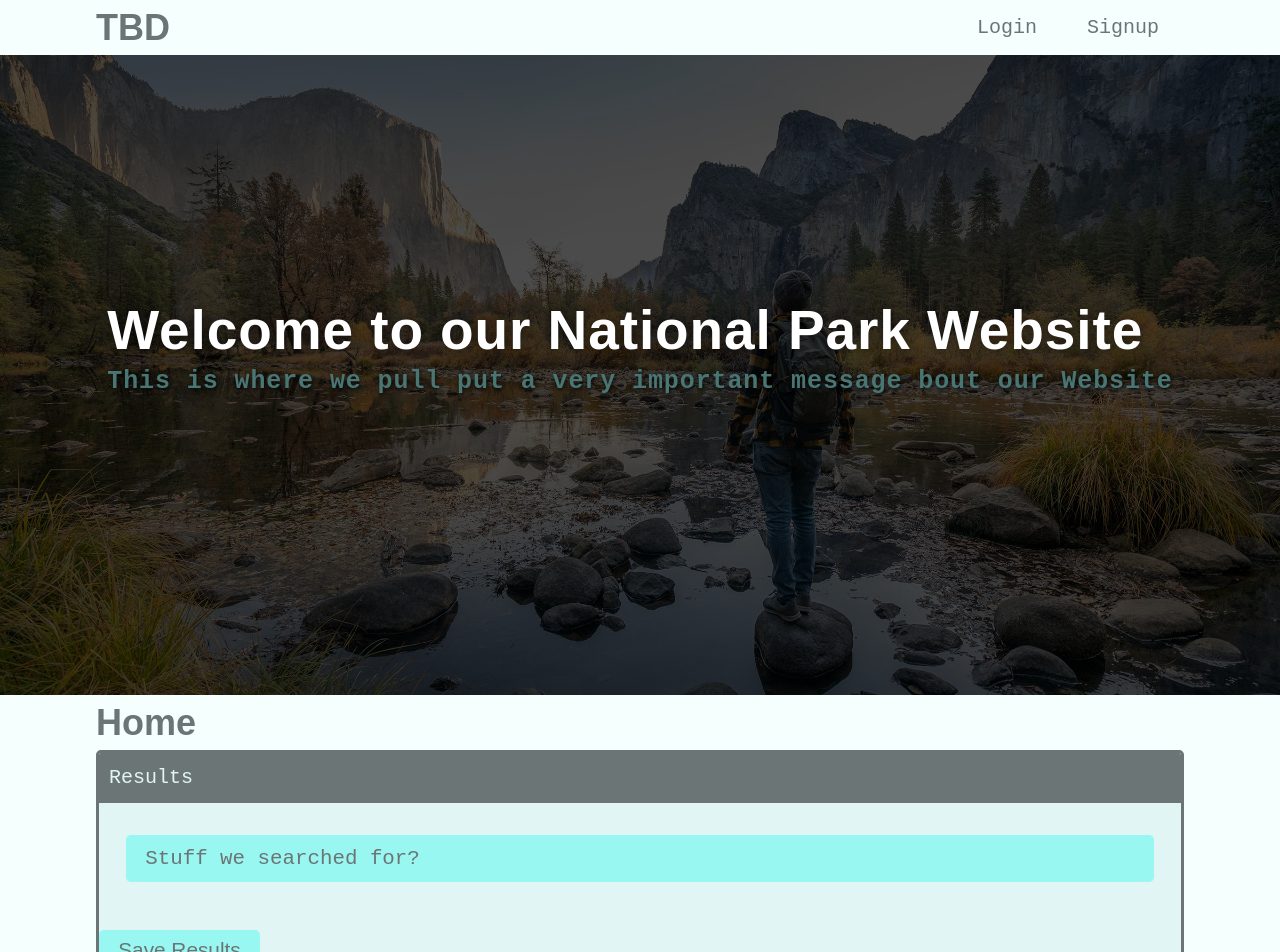
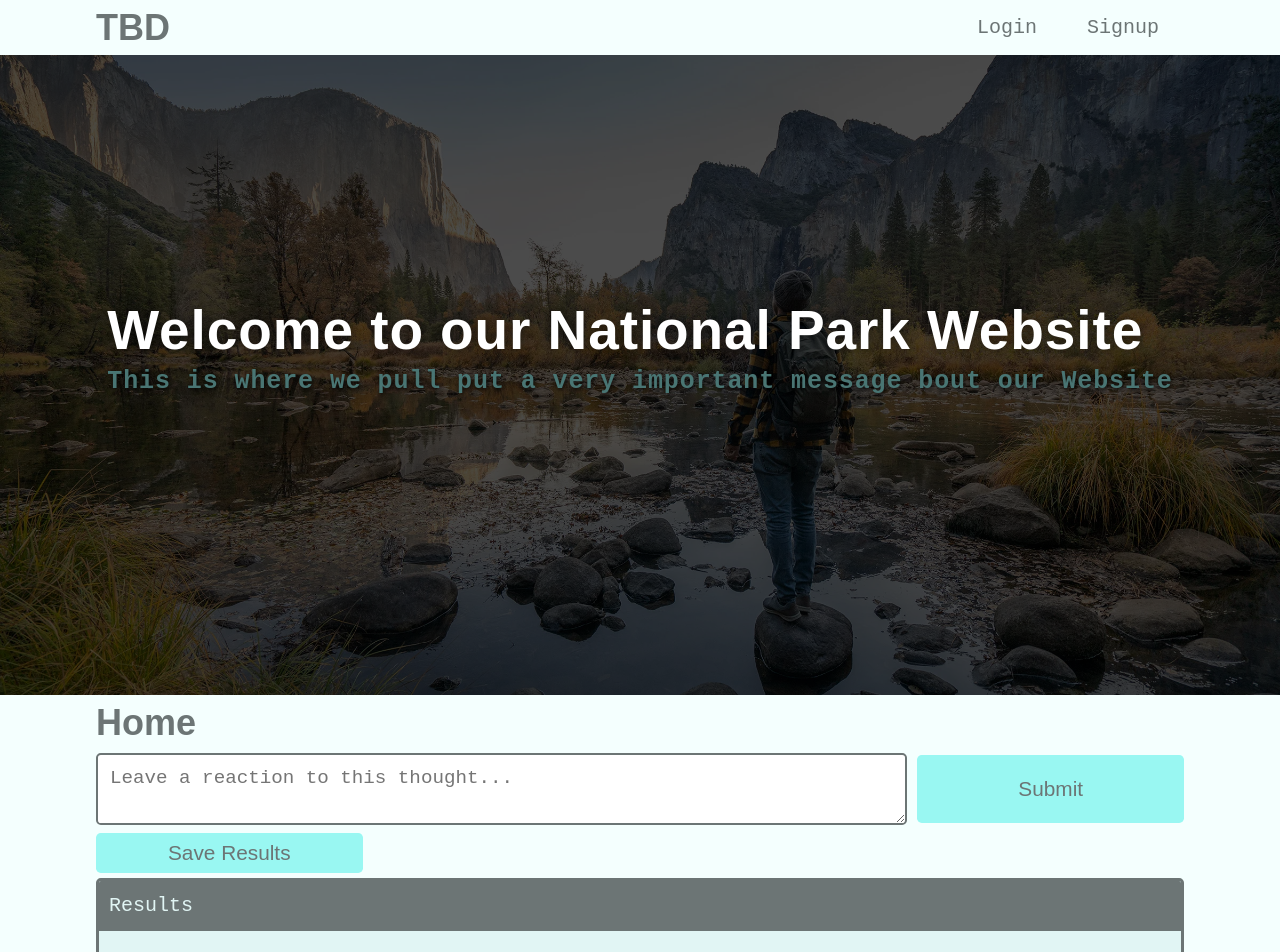
Before and after one commit to kabradshaw1/National-Parks, a React (Create React App) app in the folder client/: page / in a window 1280 px wide. Shown: the top 952 px of the page. Built offline with nearby package versions, Linux system fonts and the light colour scheme; no server answers.

Commit message:
demo search form working

```diff
--- a/client/src/components/SearchForm/index.js
+++ b/client/src/components/SearchForm/index.js
@@ -1,41 +1,53 @@
-// import Reach, { useState } from 'react';
+import React, { useEffect } from 'react';
 
 // import { useMutation } from '@apollo/client';
 // import { SAVE_PARK } from '../../utils/mutations';
-// import { searchPark } from '../utils/API';
+import { searchPark } from '../../utils/API';
 
-// const SearchForm = (event) => {
-//   const [parkBody, setBody] = useState('');
-//   const [savePark, { error }] = useMutation(SAVE_PARK);
+const SearchForm = (event) => {
+  // const [parkBody, setBody] = useState('');
+  // const [savePark, { error }] = useMutation(SAVE_PARK);
 
-//   useEffect(()=>{
-//     console.log('hello')
-//     searchPark().then((res)=>{return res.json()}).then(data => {
-//       console.log(data)
-//     })
-//   }, [searchPark])
+  useEffect(()=>{
+    console.log('hello')
+    searchPark().then((res)=>{return res.json()}).then(data => {
+      console.log(data)
+    })
+  }, [searchPark]);
 
-//   return (
-//     <>
-//     <form
-//       className="flex-row justify-center justify-space-between-md align-stretch"
-//       onSubmit={handleFormSubmit}
-//     >
-//       <textarea
-//           placeholder="Leave a reaction to this thought..."
-//           value={reactionBody}
-//           className="form-input col-12 col-md-9"
-//           onChange={handleChange}
-//         ></textarea>
-//         <button className="btn col-12 col-md-3" type="submit" id='searchPark'>
-//           Submit
-//         </button>
-//         <button className="btn col-12 col-md-3" type="submit" id='save_park'>
-//           Save Results
-//         </button>
-//     </form>
-//     </>
-//   )
-// }
+  const handleFormSubmit = () =>{
 
-// export default SearchForm;
+  };
+
+  const handleChange = () => {
+
+  };
+
+  const reactionBody = () => {
+
+  };
+
+  return (
+    <>
+    <form
+      className="flex-row justify-center justify-space-between-md align-stretch"
+      onSubmit={handleFormSubmit}
+    >
+      <textarea
+          placeholder="Leave a reaction to this thought..."
+          value={reactionBody}
+          className="form-input col-12 col-md-9"
+          onChange={handleChange}
+        ></textarea>
+        <button className="btn col-12 col-md-3" type="submit" id='searchPark'>
+          Submit
+        </button>
+        <button className="btn col-12 col-md-3" type="submit" id='save_park'>
+          Save Results
+        </button>
+    </form>
+    </>
+  )
+}
+
+export default SearchForm;
--- a/client/src/pages/Home.js
+++ b/client/src/pages/Home.js
@@ -1,11 +1,15 @@
-import React from 'react';
+import React, { useEffect }from 'react';
+import { searchPark } from '../utils/API'
 // import ThoughtList from '../components/ThoughtList';
 // import ThoughtForm from '../components/ThoughtForm';
 // import FriendList from '../components/FriendList';
 // import SearchForm from '../components/SearchForm';
 import Results from '../components/Results';
+import SearchForm from '../components/SearchForm';
 import Auth from '../utils/auth';
 import { useQuery } from '@apollo/client';
+
+
 // QUERY_THOUGHTS, QUERY_ME_BASIC
 // import {  } from '../utils/queries';
 
@@ -16,11 +20,16 @@ const Home = () => {
   // const thoughts = data?.thoughts || [];
 
   const loggedIn = Auth.loggedIn();
-
+  useEffect(()=>{
+    console.log('hello')
+    searchPark().then((res)=>{return res.json()}).then(data => {
+      console.log(data)
+    })
+  }, [searchPark])
   return (
     <main>
       <h1>Home</h1>
-      {/* <SearchForm/> */}
+      <SearchForm/>
       <Results/>
     </main>
     // <main>
```
